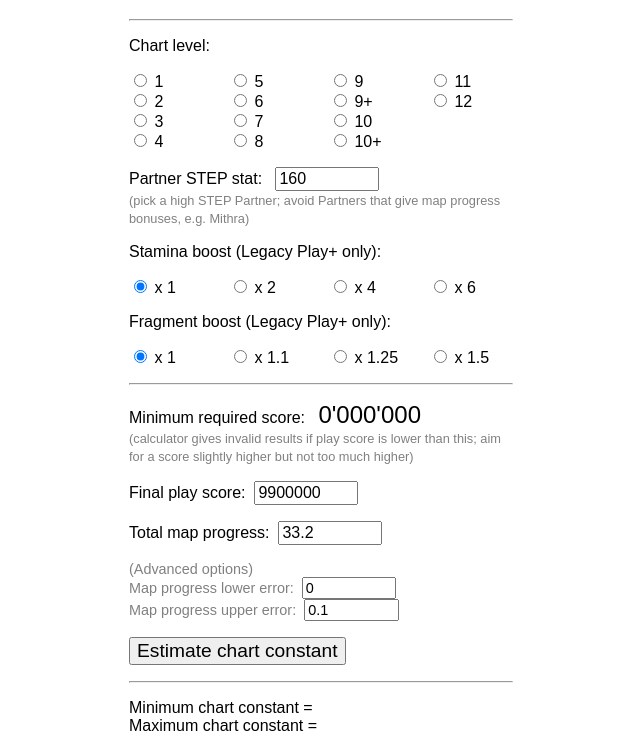
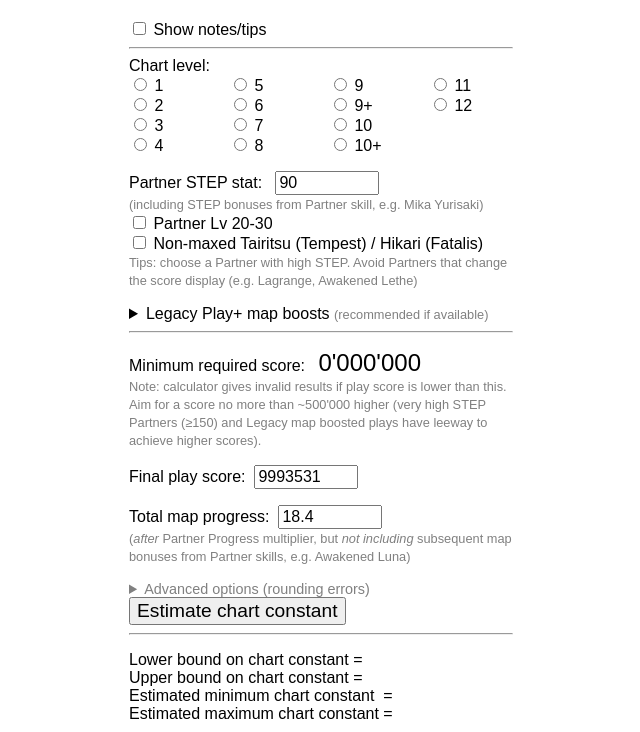
Before and after one commit to yabaiyatsu/yabaiyatsu.github.io, a plain HTML site: page arcaea-cc-calc/index.html in a window 1280 px wide. Shown: the part 98-830 px from the top of the page, without its empty margins (319-959 px from the left). Drawn offline with Linux system fonts and the light colour scheme.

Commit message:
Add files via upload

```diff
--- a/arcaea-cc-calc/index.html
+++ b/arcaea-cc-calc/index.html
@@ -8,18 +8,25 @@
 <body>
 
 <h1>Arcaea Chart Constant Calculator</h1>
+<label><input type="checkbox" id="input-declutter" name="declutter"> Show notes/tips</label>
+<hr>
 
-<hr/>
-
-<p>Chart level:</p>
+Chart level:
 <div class="rb-container" id="input-lv">
 </div>
 
 <p>Partner STEP stat: &nbsp;
-    <input type="number" id="input-stepstat" name="stepstat" min="50" max="310" step="1" value="160"/><br/>
-<span class="note">(pick a high STEP Partner; avoid Partners that give map progress bonuses, e.g. Mithra)</span></p>
+    <input type="number" id="input-partnerstep" name="stepstat" min="50" max="310" step="1" value="90"><br>
+    <span class="note">(including STEP bonuses from Partner skill, e.g. Mika Yurisaki)<br></span>
+    <label><input type="checkbox" id="input-partnerlv" name="highlv"> Partner Lv 20-30</label><br>
+    <label><input type="checkbox" id="input-partnernonmax" name="nonmax"> Non-maxed Tairitsu (Tempest) / Hikari (Fatalis)</label>
+    <span class="note"><br>Tips: choose a Partner with high STEP. Avoid Partners that change the score display (e.g. Lagrange, Awakened Lethe)</span>
+</p>
 
-<p>Stamina boost (Legacy Play+ only):</p >
+<details><summary>Legacy Play+ map boosts
+<span class="note">(recommended if available)</span></summary>
+<div>
+Stamina boost:
 <div class="rb-container" id="input-stam">
     <div class="rb">
         <label><input type="radio" name="stam" value="1" checked="y"> x 1</label>
@@ -34,8 +41,7 @@
         <label><input type="radio" name="stam" value="6"> x 6</label>
     </div>
 </div>
-
-<p>Fragment boost (Legacy Play+ only):
+Fragment boost:
 <div class="rb-container" id="input-frag">
     <div class="rb">
         <label><input type="radio" name="frag" value="1" checked="y"> x 1</label>
@@ -49,58 +55,88 @@
     <div class="rb">
         <label><input type="radio" name="frag" value="1.5"> x 1.5</label>
     </div>
-</div></p>
+</div></div>
+</details>
 
-<hr/>
+<hr>
 
 <p>Minimum required score: &nbsp;
-    <span class="minscorereq" id="minscorereq">0'000'000</span><br/>
-    <span class="note">(calculator gives invalid results if
-        play score is lower than this;
-    aim for a score slightly higher but not too much higher)</span></p>
+    <span class="minscorereq" id="minscorereq">0'000'000</span>
+    <span class="note"><br>Note: calculator gives invalid results if play score is lower than this.<br>
+    Aim for a score no more than ~500'000 higher (very high STEP Partners (&ge;150) and Legacy map boosted plays have leeway to achieve higher scores).</span></p>
 
-<p>Final play score: &nbsp;<input type="number" id="input-score" name="score" value="9900000"/></p>
+<p>Final play score: &nbsp;<input type="number" id="input-score" name="score" value="9993531"></p>
 
-<p>Total map progress: &nbsp;<input type="number" id="input-mapsteps" name="mapsteps" value="33.2" step="0.1"/></p>
+<p>Total map progress: &nbsp;<input type="number" id="input-mapprog" name="mapprog" value="18.4" step="0.1">
+    <span class="note"><br>(<em>after</em> Partner Progress multiplier, but
+    <em>not including</em> subsequent map bonuses from Partner skills,
+    e.g. Awakened Luna)</span>
+</p>
 
-<p class="advanced">(Advanced options)<br/>
-Map progress lower error: &nbsp;<input type="number" id="input-errl" name="errl" value="0"/><br/>
-Map progress upper error: &nbsp;<input type="number" id="input-erru" name="erru" value="0.1"/></p>
+<details class="advanced"><summary>Advanced options (rounding errors)</summary>
+<div>
+Map progress error (default setting assumes that the steps displayed in-game have been rounded <em>down</em> to 1 decimal place after calculation):
+<ul>
+    <li>Map progress lower error: &nbsp;<input type="number" id="input-errmpl" name="errmpl" value="0"></li>
+    <li>Map progress upper error: &nbsp;<input type="number" id="input-errmpu" name="errmpu" value="0.1"></li>
+</ul>
+Partner STEP stat error (default setting assumes that STEP values displayed in-game have been rounded <em>down</em> to integer values from the actual STEP stat used in calculations;
+upper error can be set to 0 for <em>fully</em> maxed out Tairitsu GL/Tempest or Hikari Fatalis, or 0.5 for other Lv 20-30 Partners):
+<ul>
+    <li>Partner STEP lower error: &nbsp;<input type="number" id="input-errstpl" name="errstpl" value="0"><br>
+    <li>Partner STEP upper error: &nbsp;<input type="number" id="input-errstpu" name="errstpu" value="1">
+</ul>
+</div></details>
 
-<p class="calc-input"><button type="button" id="calc-button" class="calc-button" onclick="updateCCs()">Estimate chart constant</button></p>
+<button type="button" id="calc-button" class="calc-button" onclick="updateCCs()">
+Estimate chart constant
+</button>
 
-<hr/>
-<p>Minimum chart constant = <span class="cc-est" id="ccmin"></span><br/>
-Maximum chart constant = <span class="cc-est" id="ccmax"></span><br/>
-Estimated minimum chart constant = <span class="cc-estround" id="ccminrnd"></span><br/>
+<hr>
+
+<p>Lower bound on chart constant = <span class="cc-est" id="ccmin"></span><br>
+Upper bound on chart constant = <span class="cc-est" id="ccmax"></span><br>
+Estimated minimum chart constant &nbsp;= <span class="cc-estround" id="ccminrnd"></span><br>
 Estimated maximum chart constant = <span class="cc-estround" id="ccmaxrnd"></span>
 <span class="errormsg" id="calcerror"></span></p>
 
-<hr/>
-<p class="credits">by <a href="https://arcaea.fandom.com/wiki/User:ArcaeaiL">YabaiYatsu</a></p>
+<hr>
+<p class="credits">by <a href="..">YabaiYatsu</a></p>
 
 
 <script>
-    const lvccs = [ '1', '2', '3', '4', '5', '6', '7',
+    // show/hide notes
+    const declutterButton = document.getElementById("input-declutter");
+    declutterButton.addEventListener('change', declutterNotes);
+    function declutterNotes(e) {
+        console.log(e);
+        const notesAll = document.getElementsByClassName('note');
+        for(const noteEl of notesAll){
+            noteEl.classList.toggle("notehidden");
+        }
+    }
+    window.addEventListener("load", declutterNotes);
+
+    const lvCCs = [ '1', '2', '3', '4', '5', '6', '7',
                     '8', '9', '9.7', '10', '10.7', '11', '12'];
 
     // generate radio groups for chart level
-    const lvdiv = document.getElementById("input-lv");
-    lvdiv.innerHTML = '\n\t' + lvccs.map((lvcc) => `<div class="rb">\n`
+    const minScoreDiv = document.getElementById("input-lv");
+    minScoreDiv.innerHTML = '\n\t' + lvCCs.map((lvcc) => `<div class="rb">\n`
         + `\t\t<label><input type="radio" name="lvcc" value="${lvcc}"> ${ccToLv(lvcc)}</label>\n\t</div>`).join('\n\t') + '\n';
 
     // event listener for chart level change event
-    const radioButtons = document.querySelectorAll('input[name="lvcc"]');
-    for(const radioButton of radioButtons){
-        radioButton.addEventListener('change', updateLevel);
+    const radioButtonsChart = document.querySelectorAll('input[name="lvcc"]');
+    for(const radioButton of radioButtonsChart){
+        radioButton.addEventListener('change', updateMinScore);
     }
 
 
     function ccToLv(cc) {
         if (cc.includes('.')) {
-            let baselv = parseInt(cc);
-            let lvdp = parseInt(cc.split('.')[0]);
-            if (lvdp >= 7) {
+            let baseLv = parseInt(cc);
+            let lvDp = parseInt(cc.split('.')[0]);
+            if (lvDp >= 7) {
                 return parseInt(cc) + '+';
             } else {
                 return cc;
@@ -140,39 +176,78 @@ Estimated maximum chart constant = <span class="cc-estround" id="ccmaxrnd"></spa
         return mill + "'" + String(thou).padStart(3,'0') + "'" + String(ones).padStart(3,'0');
     }
 
-    function updateLevel(e) {
+    function updateMinScore(e) {
         console.log(e);
         if (this.checked) {
             document.getElementById('minscorereq').innerText = `${scoreDisp(ccToMinScore(this.value))}`;
         }
     }
 
+    const minCcEl = document.getElementById("ccmin");
+    const maxCcEl = document.getElementById("ccmax");
+    const minCcRndEl = document.getElementById("ccminrnd");
+    const maxCcRndEl = document.getElementById("ccmaxrnd");
 
-    const minccel = document.getElementById("ccmin");
-    const maxccel = document.getElementById("ccmax");
-    const minccrndel = document.getElementById("ccminrnd");
-    const maxccrndel = document.getElementById("ccmaxrnd");
+    const partnerStepInput = document.getElementById("input-partnerstep");
+    const partnerLvInput = document.getElementById("input-partnerlv");
+    const partnerNonmaxInput = document.getElementById("input-partnernonmax");
+    const errStpUInput = document.getElementById("input-errstpu");
 
+    // event listener to decrease STEP upper error for certain partners
+    partnerStepInput.addEventListener("change", updateStpUError);
+    partnerLvInput.addEventListener("change", updateStpUError);
+    partnerNonmaxInput.addEventListener("change", updateStpUError);
+    const errStpUDefault = 1;
+    const errStpUHighLv = 0.5;
+    const errStpUSpecial = 0;
+
+    function updateStpUError(e) {
+        console.log(e);
+        if (partnerStepInput.value >= 160) {
+            errStpUInput.setAttribute('value', errStpUSpecial);
+        } else if (partnerLvInput.checked && !partnerNonmaxInput.checked) {
+            errStpUInput.setAttribute('value', errStpUHighLv);
+        } else {
+            errStpUInput.setAttribute('value', errStpUDefault);
+        }
+    }
+
+    // event listener to calculate CCs on button press
     function updateCCs() {
-        var stepstat = parseInt(document.getElementById("input-stepstat").value);
+        var stepstat = parseInt(document.getElementById("input-partnerstep").value);
         var stamboost = parseInt(document.querySelector('input[name="stam"]:checked').value);
         var fragboost = parseFloat(document.querySelector('input[name="frag"]:checked').value);
         var score = parseInt(document.getElementById("input-score").value);
-        var mapsteps = parseFloat(document.getElementById("input-mapsteps").value);
-        var errl = parseFloat(document.getElementById("input-errl").value);
-        var erru = parseFloat(document.getElementById("input-erru").value);
+        var mapprog = parseFloat(document.getElementById("input-mapprog").value);
+        var errmpl = parseFloat(document.getElementById("input-errmpl").value);
+        var errmpu = parseFloat(document.getElementById("input-errmpu").value);
+        var errstpl = parseFloat(document.getElementById("input-errstpl").value);
+        var errstpu = parseFloat(document.getElementById("input-errstpu").value);
 
-        let stepmult = stamboost * fragboost * stepstat/50;
-        let minccout = calcCC(mapsteps-errl, score, stepmult);
-        let maxccout = calcCC(mapsteps+erru, score+1, stepmult);
-        minccel.innerText = minccout.toFixed(3);
-        maxccel.innerText = maxccout.toFixed(3);
-        minccrndel.innerText = (Math.ceil(minccout*10)/10).toFixed(1);
-        maxccrndel.innerText = (Math.floor(maxccout*10)/10).toFixed(1);
+        let legacymult = stamboost * fragboost;
+        let mincc = calcCC(mapprog-errmpl, score+1, stepstat+errstpu, legacymult);
+        let maxcc = calcCC(mapprog+errmpu, score, stepstat-errstpl, legacymult);
+        minCcEl.innerText = mincc.toFixed(3);
+        maxCcEl.innerText = (maxcc+0.001).toFixed(3);
+
+        let minccrnd = 0;
+        let maxccrnd = 0;
+        if (mincc < 8) {
+            minccrnd = Math.ceil(mincc*2)/2;
+        } else {
+            minccrnd = Math.ceil(mincc*10)/10;
+        }
+        if (maxcc < 8) {
+            maxccrnd = Math.floor(maxcc*2)/2;
+        } else {
+            maxccrnd = Math.floor(maxcc*10)/10;
+        }
+        minCcRndEl.innerText = minccrnd.toFixed(1);
+        maxCcRndEl.innerText = maxccrnd.toFixed(1);
     }
 
-    function calcCC(mapsteps, score, stepmult) {
-        let stepbase = mapsteps/stepmult;
+    function calcCC(mapprog, score, stepstat, legacymult) {
+        let stepbase = mapprog/legacymult/stepstat*50;
         let playrating = ((stepbase-2.5)/2.45)**2;
         return playrating - scoreToScoreMod(score);
     }
```
